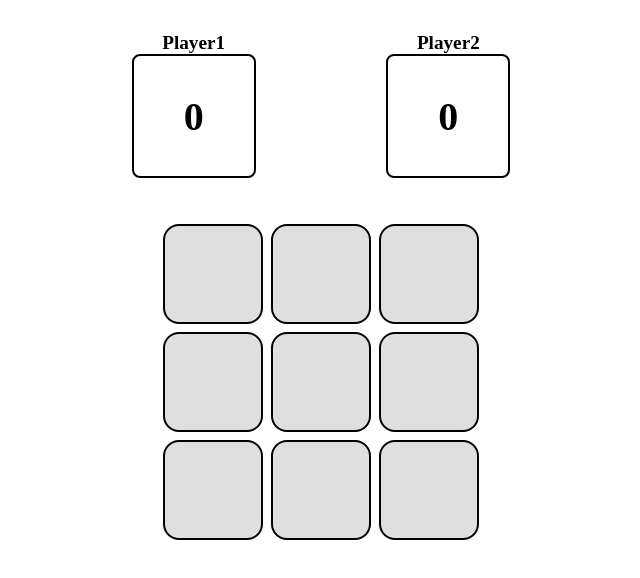
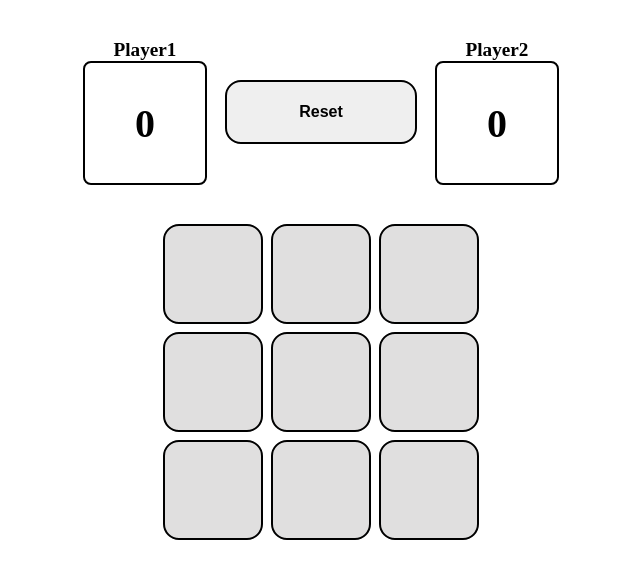
Before and after one commit to maasymaas16/TicTacTo, a plain HTML site: page index.html in a window 1280 px wide. Shown: the whole page, without its empty margins (319-959 px from the left). Drawn offline with Linux system fonts and the light colour scheme.

Commit message:
Added rest button and styling

```diff
--- a/index.html
+++ b/index.html
@@ -14,6 +14,7 @@
             <div class="p1Name">Player1</div>
             <div class="p1Score">0</div>
         </div>
+        <button id="reset">Reset</button>
         <div class="playerTwoScore">
             <div class="p2Name">Player2</div>
             <div class="p2Score">0</div>
--- a/styles.css
+++ b/styles.css
@@ -4,10 +4,11 @@ html, body {
 }
 
 .scoreboard {
-    width: 50%;
+    width: 40%;
     height: 10em;
     display: flex;
     justify-content: space-evenly;
+    align-items: center;
     margin:0 auto;
     margin-top: 2em;
 }
@@ -35,6 +36,16 @@ html, body {
     align-items: center;
 }
 
+#reset {
+    height: 4em;
+    width: 12em;
+    padding: 4px;
+    font-size: 1em;
+    border: solid 2px black;
+    border-radius: 1em;
+    font-weight: 600;
+}
+
 .board-grid {
     display: grid;
     grid-template-rows: repeat(3, 100px);
@@ -55,7 +66,7 @@ html, body {
     align-items: center;
 }
 
-.gameBoardBox:hover{
+.gameBoardBox:hover, #reset:hover{
     background-color:rgba(100, 98, 98, 0.5);
     cursor:pointer;
 }
```
